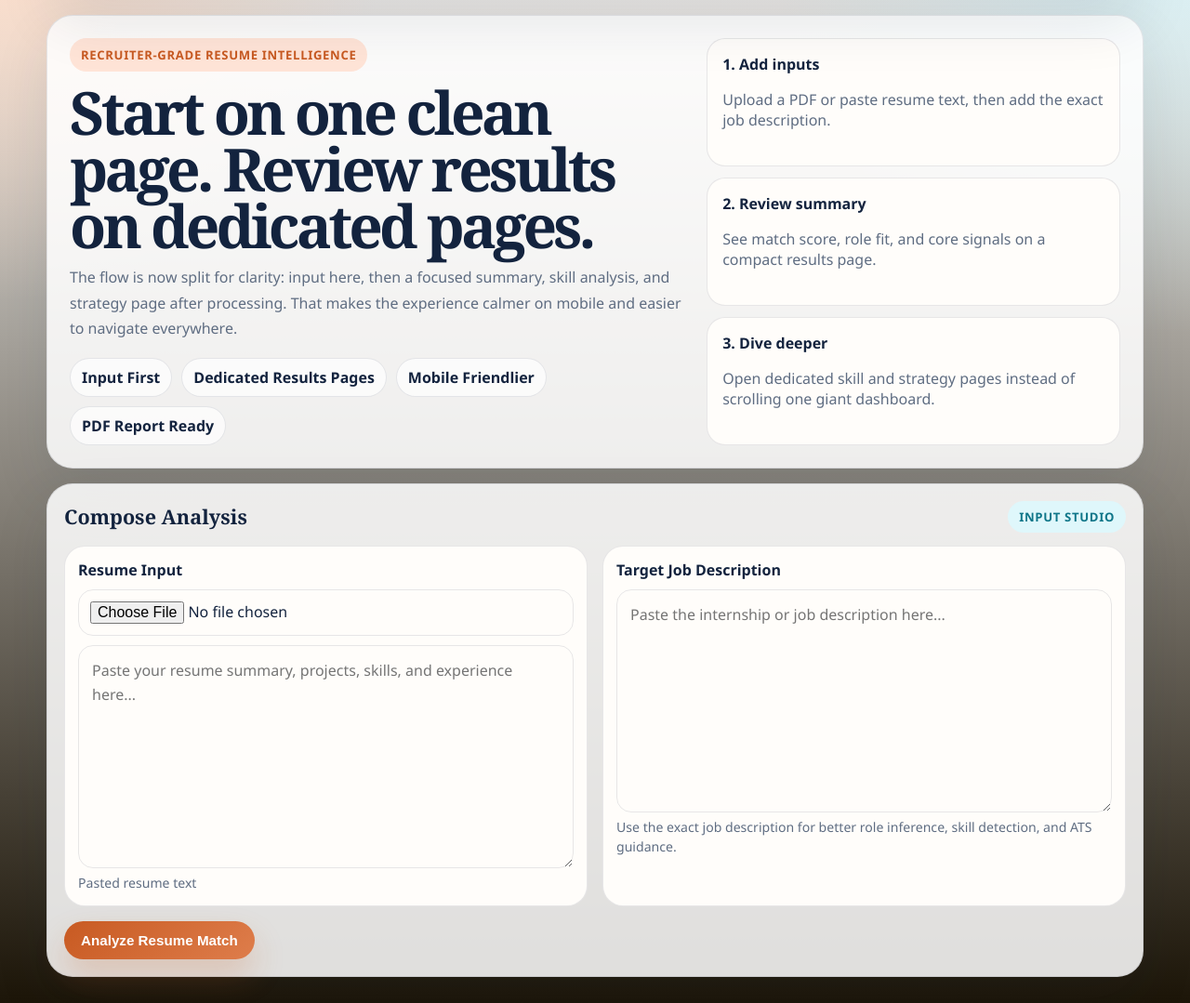
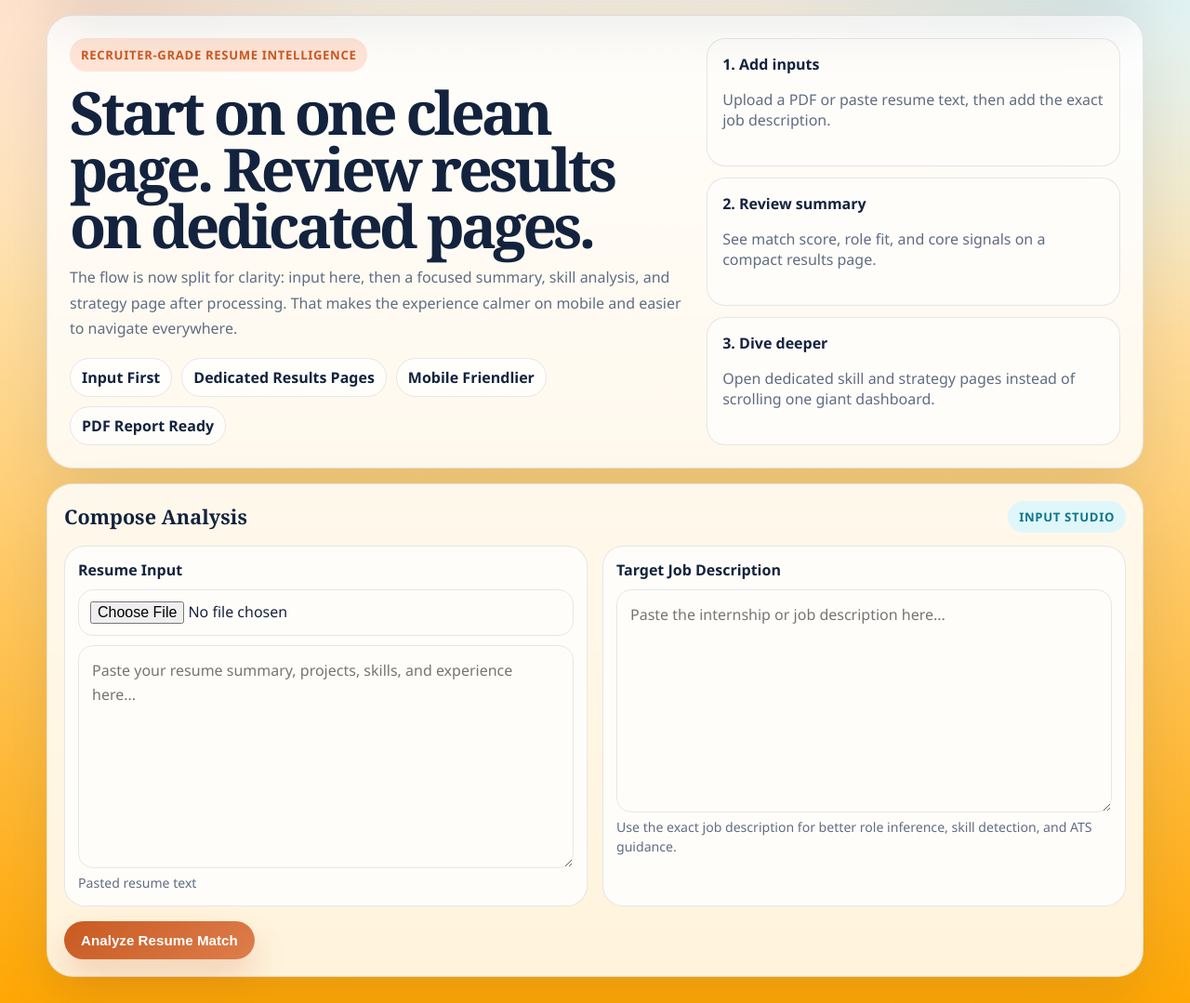
Before and after one commit to ratan1518/Resume_analyzer_pro, a Flask app: page / in a window 1280 px wide. Shown: the part 92-1171 px from the top of the page at 93% size. Run offline with Flask 3, Linux system fonts and the light colour scheme.

Commit message:
auto-commit

```diff
--- a/resume_matcher/templates/index.html
+++ b/resume_matcher/templates/index.html
@@ -6,7 +6,7 @@
     <title>Resume Matcher Pro</title>
     <style>
         :root {
-            --bg: #1c1508;
+            --bg: #ffa704;
             --ink: #13233e;
             --muted: #5f6d82;
             --panel: rgba(255, 255, 255, 0.86);
```
